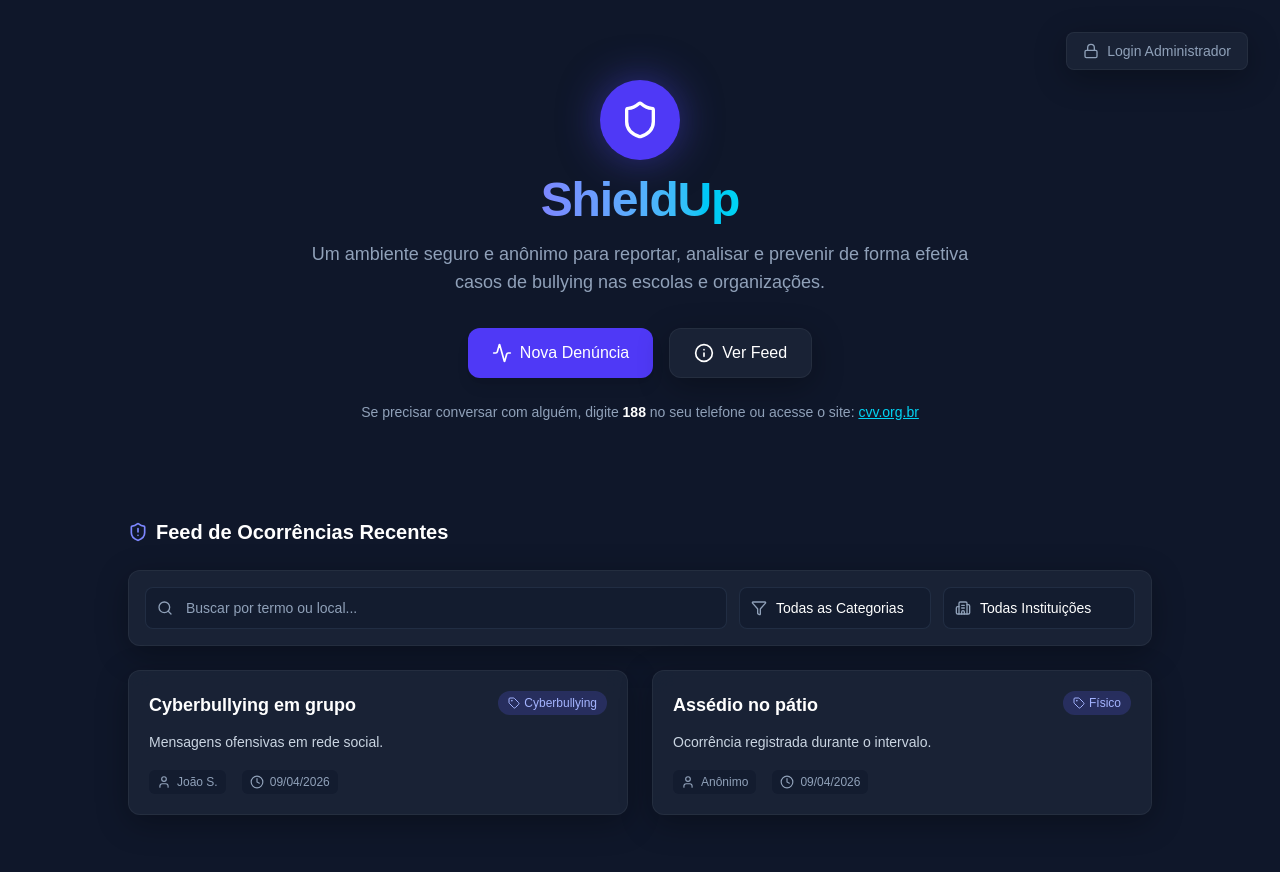
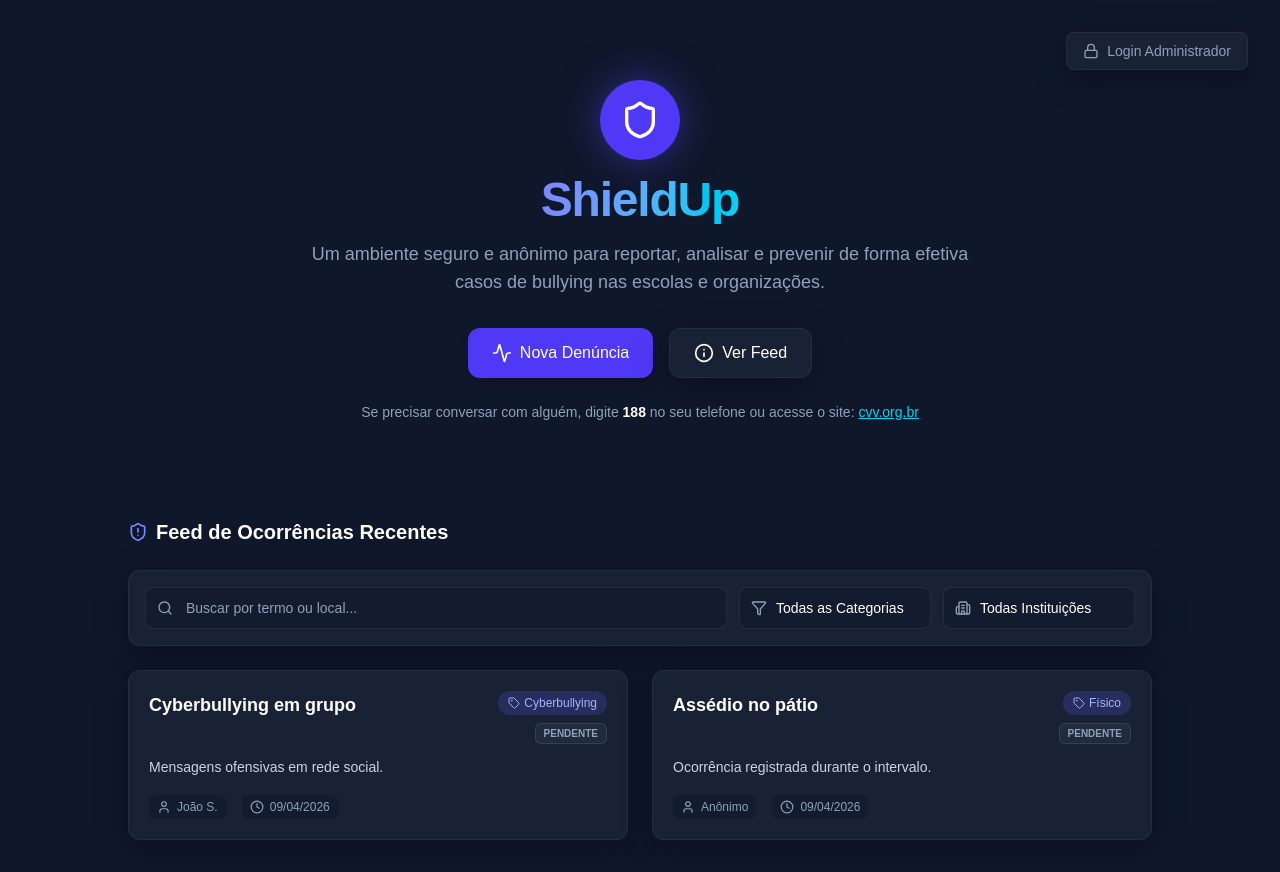
Before and after one commit to vascowlr/ShieldUp, a Next.js app in the folder frontend/: page / in a window 1280 px wide. Before the commit the page ends 847 px from the top, so only its background shows below. Built offline with nearby package versions, Linux system fonts and the light colour scheme.

Commit message:
gestão de denuncias e identificação opcional

```diff
--- a/frontend/src/app/admin/login/page.tsx
+++ b/frontend/src/app/admin/login/page.tsx
@@ -62,7 +62,7 @@ export default function AdminLogin() {
                             <input
                                 required
                                 type="text"
-                                placeholder="admin"
+                                placeholder="Digite seu usuário..."
                                 className="w-full bg-slate-900/50 border border-slate-700/50 rounded-lg pl-10 pr-4 py-3 text-white focus:outline-none focus:ring-2 focus:ring-indigo-500 transition-all"
                                 value={formData.username}
                                 onChange={(e) => setFormData({ ...formData, username: e.target.value })}
@@ -77,7 +77,7 @@ export default function AdminLogin() {
                             <input
                                 required
                                 type="password"
-                                placeholder="••••••••"
+                                placeholder="Digite sua senha..."
                                 className="w-full bg-slate-900/50 border border-slate-700/50 rounded-lg pl-10 pr-4 py-3 text-white focus:outline-none focus:ring-2 focus:ring-indigo-500 transition-all"
                                 value={formData.password}
                                 onChange={(e) => setFormData({ ...formData, password: e.target.value })}
--- a/frontend/src/app/nova-denuncia/page.tsx
+++ b/frontend/src/app/nova-denuncia/page.tsx
@@ -15,6 +15,7 @@ export default function NovaDenuncia() {
         institutionType: "Escola",
         institutionName: "",
         isAnonymous: true,
+        authorName: "",
     });
 
     const [imagePreview, setImagePreview] = useState<string | null>(null);
@@ -40,7 +41,7 @@ export default function NovaDenuncia() {
             // No GitHub Pages, salvamos no LocalStorage
             storage.saveReport({
                 ...formData,
-                authorName: formData.isAnonymous ? 'Anônimo' : 'Identificado',
+                authorName: formData.isAnonymous ? 'Anônimo' : (formData.authorName || 'Identificado'),
                 imageUrl: imagePreview || undefined, // Salvamos o Base64 da imagem
             });
 
@@ -202,7 +203,8 @@ export default function NovaDenuncia() {
                         </div>
                     </div>
 
-                    <div className="flex items-center gap-3 bg-slate-900/30 p-4 rounded-xl border border-slate-700/30">
+                    <div className="flex flex-col gap-4 bg-slate-900/30 p-4 rounded-xl border border-slate-700/30">
+                        <div className="flex items-center gap-3">
                             <input
                                 type="checkbox"
                                 id="anonymous"
@@ -213,6 +215,21 @@ export default function NovaDenuncia() {
                             <label htmlFor="anonymous" className="text-sm text-slate-300 cursor-pointer select-none">
                                 Quero manter minha denúncia 100% anônima
                             </label>
+                        </div>
+
+                        {!formData.isAnonymous && (
+                            <div className="mt-2 space-y-2 animate-in slide-in-from-top-2 duration-300">
+                                <label className="text-sm font-medium text-slate-300">Seu Nome / Identificação</label>
+                                <input
+                                    required
+                                    type="text"
+                                    placeholder="Como deseja ser identificado?"
+                                    className="w-full bg-slate-900/50 border border-slate-700/50 rounded-lg px-4 py-2.5 text-white focus:outline-none focus:ring-2 focus:ring-indigo-500 transition-all"
+                                    value={formData.authorName}
+                                    onChange={(e) => setFormData({ ...formData, authorName: e.target.value })}
+                                />
+                            </div>
+                        )}
                     </div>
 
                     <button
--- a/frontend/src/components/ReportFeed.tsx
+++ b/frontend/src/components/ReportFeed.tsx
@@ -15,6 +15,7 @@ type Report = {
     authorName: string;
     imageUrl?: string;
     createdAt: string;
+    status: 'Pendente' | 'Em Andamento' | 'Resolvida';
 };
 
 export default function ReportFeed({ reports, loading }: { reports: Report[], loading: boolean }) {
@@ -123,10 +124,19 @@ export default function ReportFeed({ reports, loading }: { reports: Report[], lo
                             <div className="p-5 flex flex-col flex-1">
                                 <div className="flex justify-between items-start mb-3">
                                     <h4 className="text-lg font-semibold text-white">{report.title}</h4>
-                                    <span className="text-xs font-medium px-2.5 py-1 rounded-full bg-indigo-500/20 text-indigo-300 flex items-center gap-1">
-                                        <Tag className="w-3 h-3" />
-                                        {report.category}
-                                    </span>
+                                    <div className="flex flex-col items-end gap-2">
+                                        <span className="text-xs font-medium px-2.5 py-1 rounded-full bg-indigo-500/20 text-indigo-300 flex items-center gap-1">
+                                            <Tag className="w-3 h-3" />
+                                            {report.category}
+                                        </span>
+                                        <span className={`text-[10px] font-bold px-2 py-0.5 rounded-md border ${
+                                            report.status === 'Resolvida' ? 'bg-green-500/10 border-green-500/30 text-green-400' :
+                                            report.status === 'Em Andamento' ? 'bg-amber-500/10 border-amber-500/30 text-amber-400' :
+                                            'bg-slate-500/10 border-slate-500/30 text-slate-400'
+                                        }`}>
+                                            {report.status.toUpperCase()}
+                                        </span>
+                                    </div>
                                 </div>
 
                                 <p className="text-slate-300 text-sm mb-4 leading-relaxed line-clamp-3">
--- a/frontend/src/lib/storage.ts
+++ b/frontend/src/lib/storage.ts
@@ -1,6 +1,3 @@
-// Simulação de Banco de Dados usando LocalStorage
-// Isso permite que o projeto funcione no GitHub Pages sem um servidor real
-
 export type Report = {
     id: string;
     title: string;
@@ -13,11 +10,12 @@ export type Report = {
     authorName: string;
     imageUrl?: string;
     createdAt: string;
+    status: 'Pendente' | 'Em Andamento' | 'Resolvida';
 };
 
 export type Admin = {
     username: string;
-    password: string; // Em um app real, isso nunca seria salvo puro, mas aqui é para fins didáticos/demo
+    password?: string;
 };
 
 const REPORTS_KEY = 'shieldup_reports';
@@ -31,43 +29,62 @@ export const storage = {
         return data ? JSON.parse(data) : [];
     },
 
-    saveReport: (report: Omit<Report, 'id' | 'createdAt'>): Report => {
+    saveReport: (report: Omit<Report, 'id' | 'createdAt' | 'status'>) => {
         const reports = storage.getReports();
         const newReport: Report = {
             ...report,
             id: Math.random().toString(36).substr(2, 9),
             createdAt: new Date().toISOString(),
+            status: 'Pendente'
         };
-        reports.unshift(newReport); // Adiciona no início
+        reports.unshift(newReport);
         localStorage.setItem(REPORTS_KEY, JSON.stringify(reports));
         return newReport;
     },
 
-    // Admin
+    updateReportStatus: (id: string, status: Report['status']) => {
+        const reports = storage.getReports();
+        const index = reports.findIndex(r => r.id === id);
+        if (index !== -1) {
+            reports[index].status = status;
+            localStorage.setItem(REPORTS_KEY, JSON.stringify(reports));
+            return true;
+        }
+        return false;
+    },
+
+    deleteReport: (id: string) => {
+        const reports = storage.getReports();
+        const filtered = reports.filter(r => r.id !== id);
+        localStorage.setItem(REPORTS_KEY, JSON.stringify(filtered));
+        return true;
+    },
+
+    // Administradores
     getAdmins: (): Admin[] => {
         if (typeof window === 'undefined') return [];
         const data = localStorage.getItem(ADMINS_KEY);
         return data ? JSON.parse(data) : [];
     },
 
-    registerAdmin: (admin: Admin, code: string): { success: boolean; error?: string } => {
+    registerAdmin: (admin: Admin, code: string) => {
         if (code !== 'ShieldUpADM1') {
             return { success: false, error: 'Código de registro inválido.' };
         }
         const admins = storage.getAdmins();
         if (admins.find(a => a.username === admin.username)) {
-            return { success: false, error: 'Este usuário já existe.' };
+            return { success: false, error: 'Usuário já existe.' };
         }
         admins.push(admin);
         localStorage.setItem(ADMINS_KEY, JSON.stringify(admins));
         return { success: true };
     },
 
-    loginAdmin: (credentials: Admin): { success: boolean; token?: string; error?: string } => {
+    loginAdmin: (admin: Admin) => {
         const admins = storage.getAdmins();
-        const admin = admins.find(a => a.username === credentials.username && a.password === credentials.password);
-        if (admin) {
-            return { success: true, token: 'mock_token_' + admin.username };
+        const found = admins.find(a => a.username === admin.username && a.password === admin.password);
+        if (found) {
+            return { success: true, token: 'mock-token-' + found.username };
         }
         return { success: false, error: 'Usuário ou senha incorretos.' };
     }
```
Also changed, not shown: frontend/src/app/admin/dashboard/page.tsx (+49 -2 lines). Lines whose indentation alone changed are shown as unchanged.
